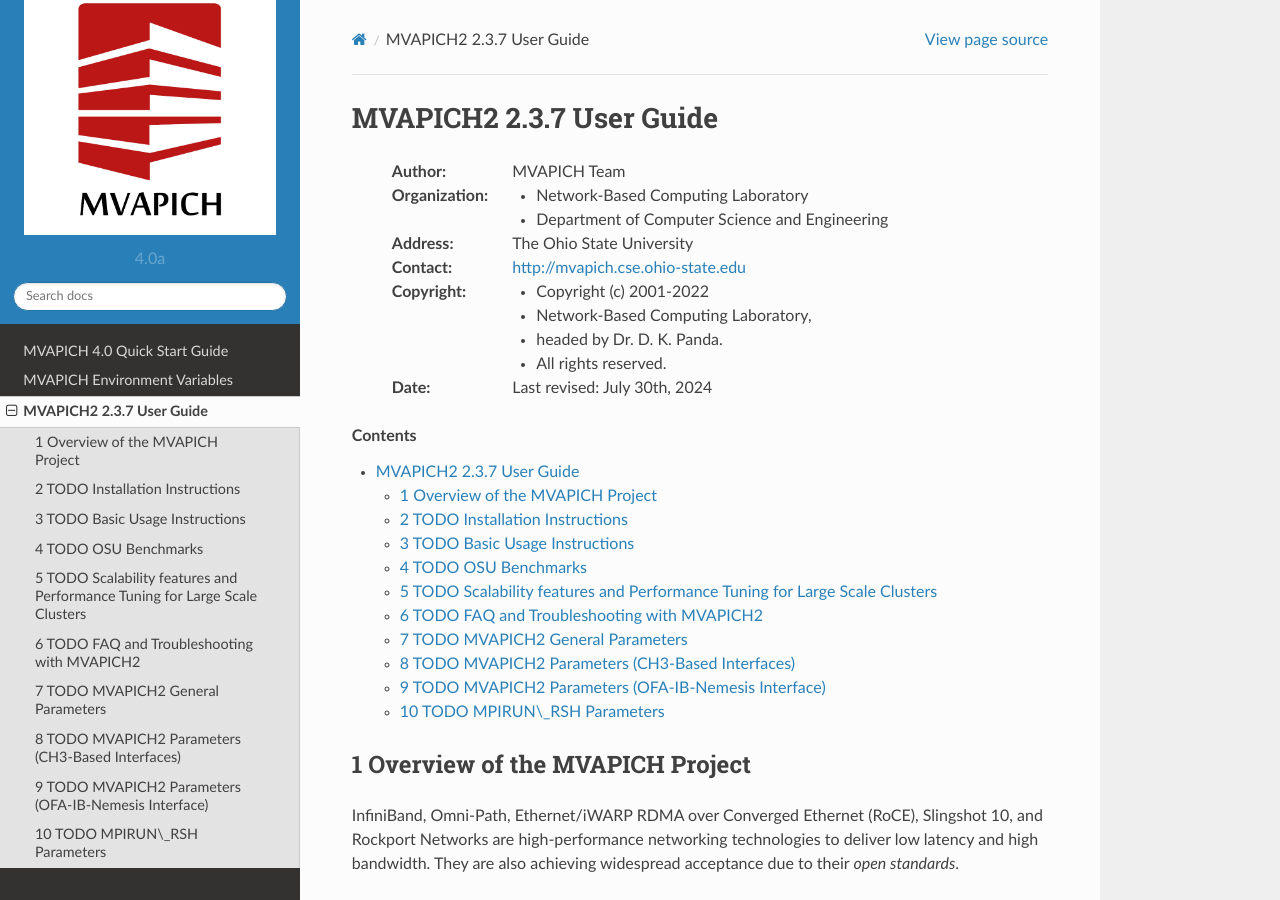
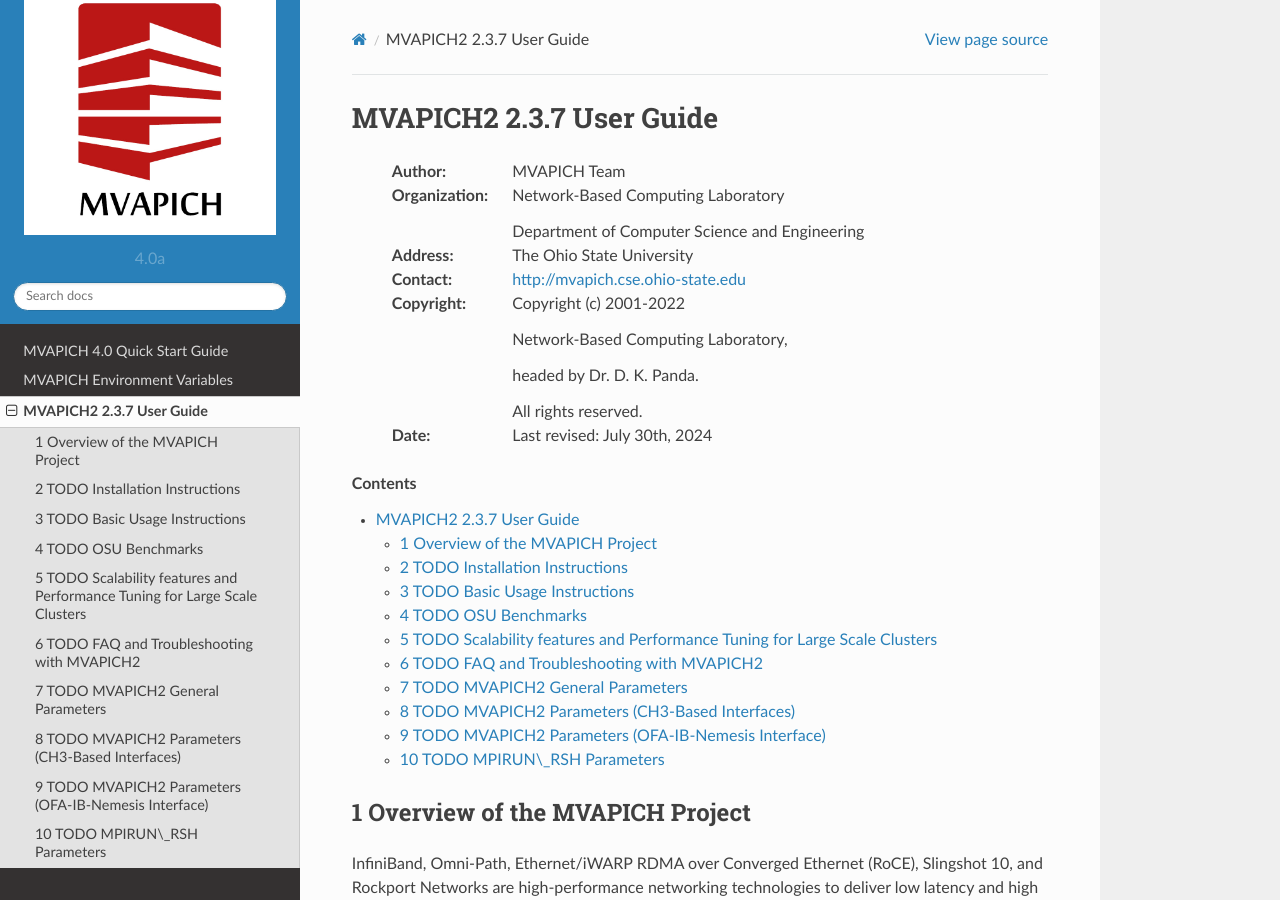
Before and after one commit to OSU-Nowlab/MVAPICH-docs, a Sphinx documentation site: the page built from docs/source/userguide.rst, in a window 1280 px wide and 900 px high. Built offline with Sphinx 7.4.7 and the Read the Docs theme 2.0.0, drawn with Linux system fonts in a browser that asks for light colours.

Commit message:
Trying additional prefix newline

```diff
--- a/docs/source/userguide.rst
+++ b/docs/source/userguide.rst
@@ -4,17 +4,21 @@
 
     :Author: MVAPICH Team
 
-    :Organization: - Network-Based Computing Laboratory
-                   - Department of Computer Science and Engineering
+    :Organization: Network-Based Computing Laboratory
+
+                   Department of Computer Science and Engineering
 
     :Address: The Ohio State University
 
     :Contact: http://mvapich.cse.ohio-state.edu
 
-    :Copyright: - Copyright (c) 2001-2022
-                - Network-Based Computing Laboratory,
-                - headed by Dr. D. K. Panda.
-                - All rights reserved.
+    :Copyright: Copyright (c) 2001-2022
+
+                Network-Based Computing Laboratory,
+
+                headed by Dr. D. K. Panda.
+
+                All rights reserved.
 
     :Date: Last revised: July 30th, 2024
 
```
